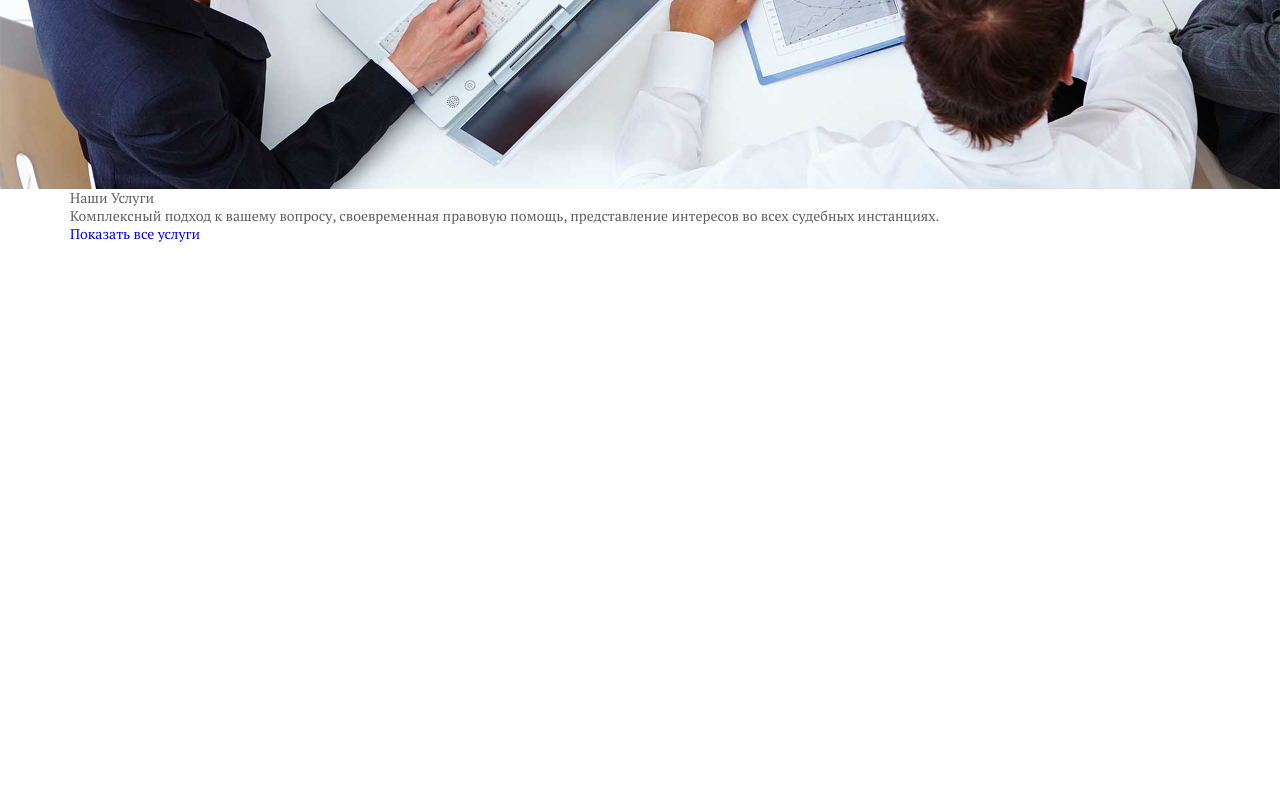
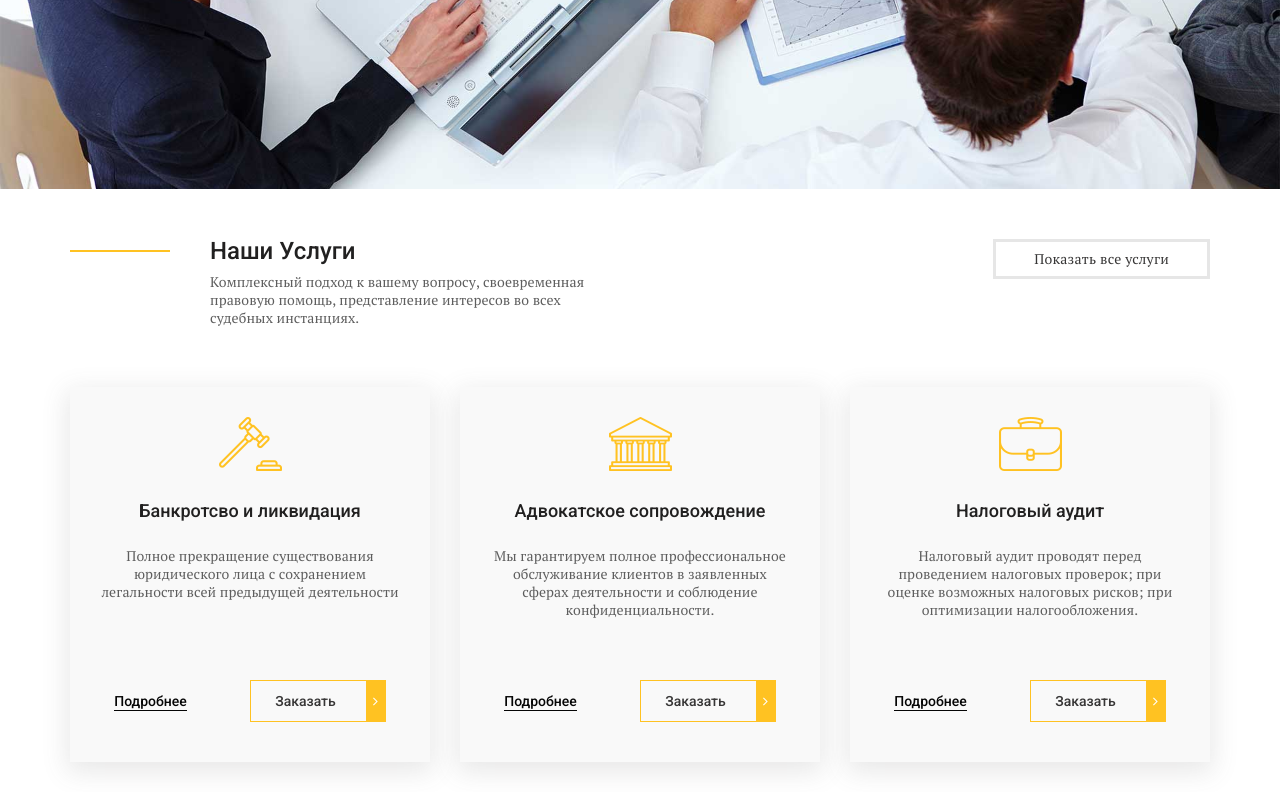
Before and after one commit to AndreyTour/basic_site, a plain HTML site: page index.html in a window 1280 px wide. Shown: the part 451-1243 px from the top of the page. Before the commit the page ends 800 px from the top, so only its background shows below. Drawn offline with nearby package versions, Linux system fonts and the light colour scheme; files whose address does not match are found by name.

Commit message:
services

```diff
--- a/css/style.css
+++ b/css/style.css
@@ -249,3 +249,102 @@ padding-right: 30px;
 .slick-prev {
   left: 0;
 }
+
+.services {
+  padding: 50px 0 30px;
+}
+
+.services__top{
+  display: flex;
+  justify-content: space-between;
+  margin-bottom: 60px;
+}
+
+.services__title-box {
+  max-width: 520px;
+  padding-left: 140px;
+  position: relative;
+}
+
+.services__title-box::before {
+  content: "";
+  position: absolute;
+  width: 100px;
+  height: 2px;
+  background-color: #ffc222;
+  left: 0;
+  top: 11px;
+}
+
+.services__title {
+  font-size: 24px;
+  font-weight: 500;
+  line-height: 24px;
+  color: #212020;
+  font-family: 'Roboto', sans-serif;
+  margin-bottom: 10px;
+}
+
+.services__text{
+  letter-spacing: 0.1px;
+}
+
+.services__btn a {
+  color: #373636;
+  line-height: 24px;
+  letter-spacing: 0.25px;
+  padding: 5px 38px;
+  border: 3px solid #e6e6e6
+}
+
+.services__items{
+  display: flex;
+  justify-content: space-between;
+}
+
+.services__item {
+  max-width: 360px;
+  text-align: center;
+  padding: 30px 0 80px;
+  position: relative;
+  min-height: 375px;
+  background-color: #f9f9f9;
+  box-shadow: 0px 7px 24.3px 2.7px rgba(91, 89, 89, 0.14);
+}
+
+.services__item-title{
+  color: #212020;
+  font-size: 18px;
+  line-height: 24px;
+  font-weight: 500;
+  font-family: 'Roboto', sans-serif;
+  padding: 24px 0;
+}
+
+.services__item-text{
+  letter-spacing: 0.1px;
+  padding: 0 30px 30px;
+}
+
+.services__item-btn{
+  position: absolute;
+  bottom: 40px;
+  left: 0;
+  right: 0;
+}
+
+.services__item-btn .default-btn {
+  color: #373636;
+
+}
+
+.services__item-btn .default-btn::after {
+  color: #ffffff;
+}
+
+.services__item-link {
+  color: #050505;
+  font-family: 'Roboto', sans-serif;
+  border-bottom:  1px solid #050505;
+  margin-right: 60px;
+}
--- a/index.html
+++ b/index.html
@@ -24,7 +24,8 @@
         <div class="header__contacts">
           <a class="header__phone" href="tel:380963092145">38 (096) 309 21 45</a>
           <a class="header__email" href="#">layout585@gmail.com</a>
-          <a data-fancybox data-src="#modal" href="javascript:;" class="header__btn" href="#">Бесплатная консультация</a>
+          <a data-fancybox data-src="#modal" href="javascript:;" class="header__btn" href="#">Бесплатная
+            консультация</a>
         </div>
       </div>
 
@@ -64,7 +65,7 @@
               Полное прекращение существования юридического лица с сохранением легальности всей предыдущей деятельности.
             </div>
 
-            <a  data-fancybox data-src="#modal" href="javascript:" class="slider__btn default-btn">
+            <a data-fancybox data-src="#modal" href="javascript:" class="slider__btn default-btn">
               Оставить заявку
             </a>
           </div>
@@ -111,29 +112,80 @@
     </div>
   </section>
 
-<section class="about">
+  <section class="services">
     <div class="container">
-    <div class="about__top">
-      <div class="about__title-box">
-        <div class="about-title">
+      <div class="services__top">
+        <div class="services__title-box">
+          <div class="services__title">
             Наши Услуги
           </div>
-        <div class="about__text">
-          Комплексный подход к вашему вопросу, своевременная правовую помощь, представление интересов во всех судебных инстанциях.
+          <div class="services__text">
+            Комплексный подход к вашему вопросу, своевременная правовую помощь, представление интересов во всех судебных
+            инстанциях.
+          </div>
+        </div>
+        <div class="services__btn">
+          <a href="#">
+            Показать все услуги
+          </a>
+        </div>
+
+      </div>
+      <div class="services__items">
+        <div class="services__item">
+          <img src="images/services-1.png" alt="">
+          <div class="services__item-title">
+            Банкротсво и ликвидация
+          </div>
+          <div class="services__item-text">
+            Полное прекращение существования юридического лица с сохранением легальности всей предыдущей деятельности
+          </div>
+          <div class="services__item-btn">
+            <a class="services__item-link" href="#">Подробнее</a>
+            <a data-fancybox data-src="#modal" href="javascript:" class=" default-btn">
+              Заказать
+            </a>
           </div>
         </div>
 
-      <a class="about__btn" href="#">
-        Показать все услуги
+        <div class="services__item">
+          <img src="images/services-2.png" alt="">
+          <div class="services__item-title">
+            Адвокатское сопровождение
+          </div>
+          <div class="services__item-text">
+            Мы гарантируем полное профессиональное обслуживание клиентов в заявленных сферах деятельности и соблюдение
+            конфиденциальности.
+          </div>
+          <div class="services__item-btn">
+            <a class="services__item-link" href="#">Подробнее</a>
+            <a data-fancybox data-src="#modal" href="javascript:" class=" default-btn">
+              Заказать
             </a>
           </div>
-    <div class="about__items">
-      <div class="about__item">
-        <img src="img/about-1.png" alt="">
-        <div class="about__item-title"></div>
+        </div>
+
+        <div class="services__item">
+          <img src="images/services-3.png" alt="">
+          <div class="services__item-title">
+            Налоговый аудит
+          </div>
+          <div class="services__item-text">
+            Налоговый аудит проводят перед проведением налоговых проверок; при оценке возможных налоговых рисков; при
+            оптимизации налогообложения.
+          </div>
+          <div class="services__item-btn">
+            <a class="services__item-link" href="#">Подробнее</a>
+            <a data-fancybox data-src="#modal" href="javascript:" class=" default-btn">
+              Заказать
+            </a>
           </div>
         </div>
       </div>
+    </div>
+  </section>
+  <section class="about">
+
   </section>
 
 
```
Also changed, not shown: images/services-1.png (added), images/services-2.png (added), images/services-3.png (added). Lines whose indentation alone changed are shown as unchanged.
